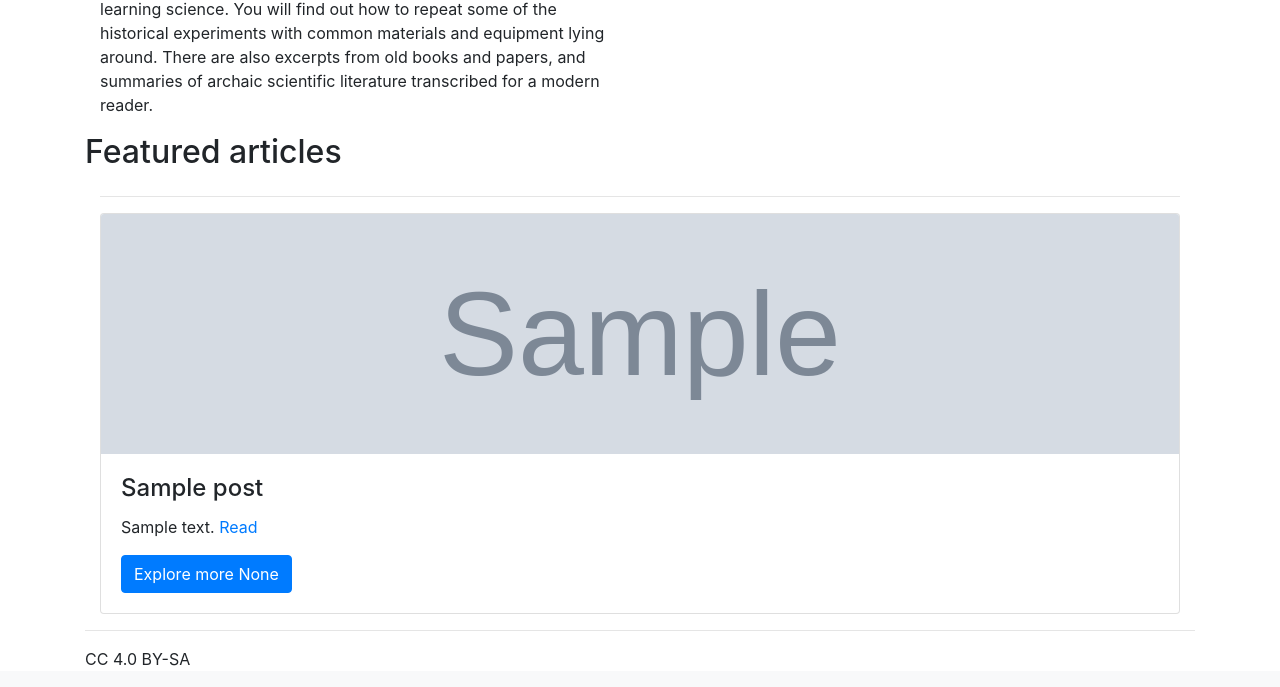
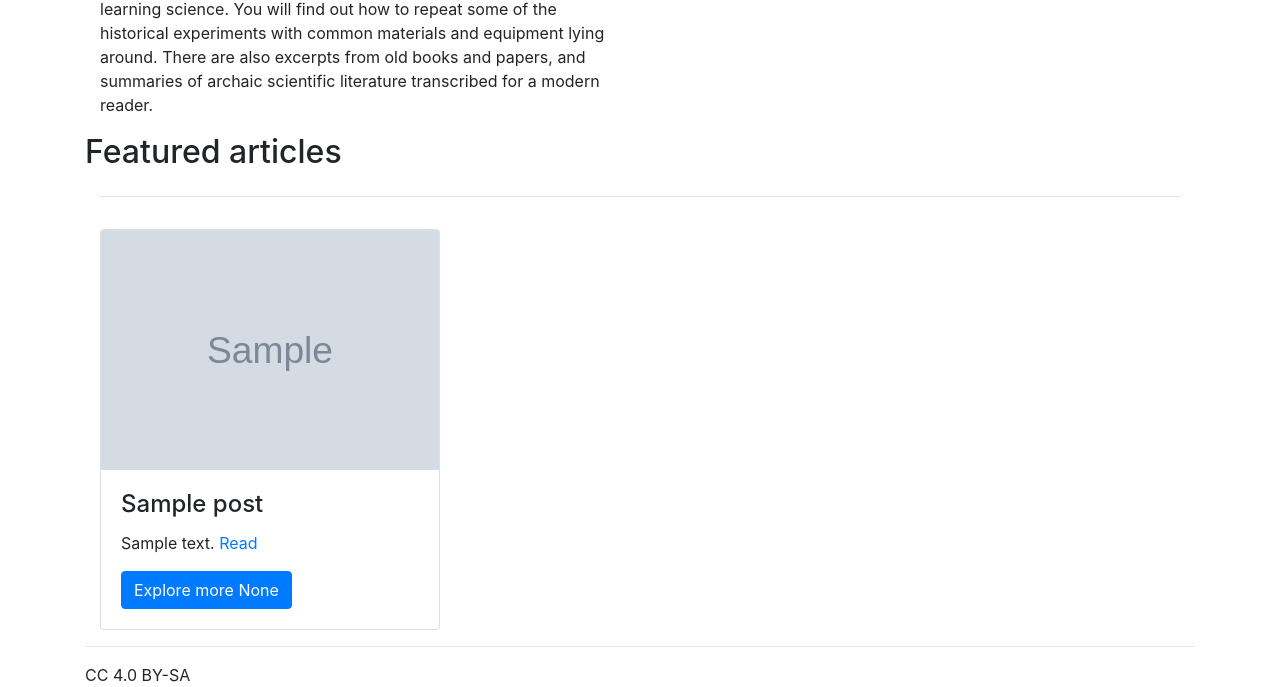
Before and after one commit to athkishore/fgsci, a Flask app: page / in a window 1280 px wide. Shown: the part 337-1024 px from the top of the page. Before the commit the page ends 1003 px from the top, so only its background shows below. Run offline with Flask 2, Linux system fonts and the light colour scheme; tables that the repository leaves empty hold one stand-in row (values such as "Sample post"); grey boxes marked "Sample" are stand-in pictures; parts of the project's set-up code (start-up, migrations or seed data) failed here and were passed over; some libraries are stand-ins or nearby versions.

Commit message:
rearranged featured cards

```diff
--- a/app/templates/index.html
+++ b/app/templates/index.html
@@ -26,8 +26,9 @@
       <div class="h2 text-center">Featured articles</div>
     </div>
     <hr>
-    <div class="card-deck">
+    <div class="row row-cols-3">
       {% for featured_type, featured_post in featured_info %}
+      <div class="col-md-4 mt-3">
       <div class="card">
         {% if featured_post.featured_img %}
         <img class="card-img-top" src="/static/{{ featured_post.featured_img }}" style="height: 30vh; object-fit: cover;">
@@ -46,6 +47,7 @@
           {% endif %}
         </div>
       </div>
+      </div>
       {% endfor %}
     </div>
   </div>
```
